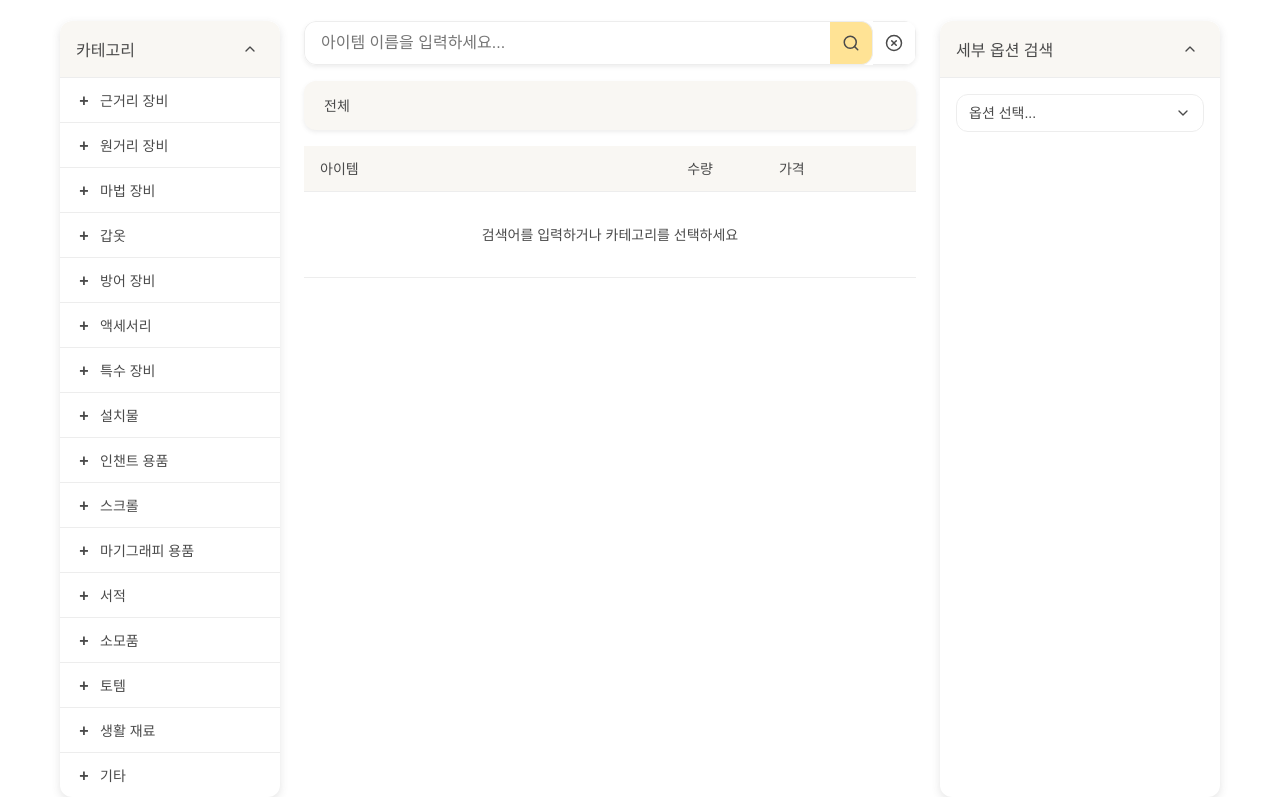
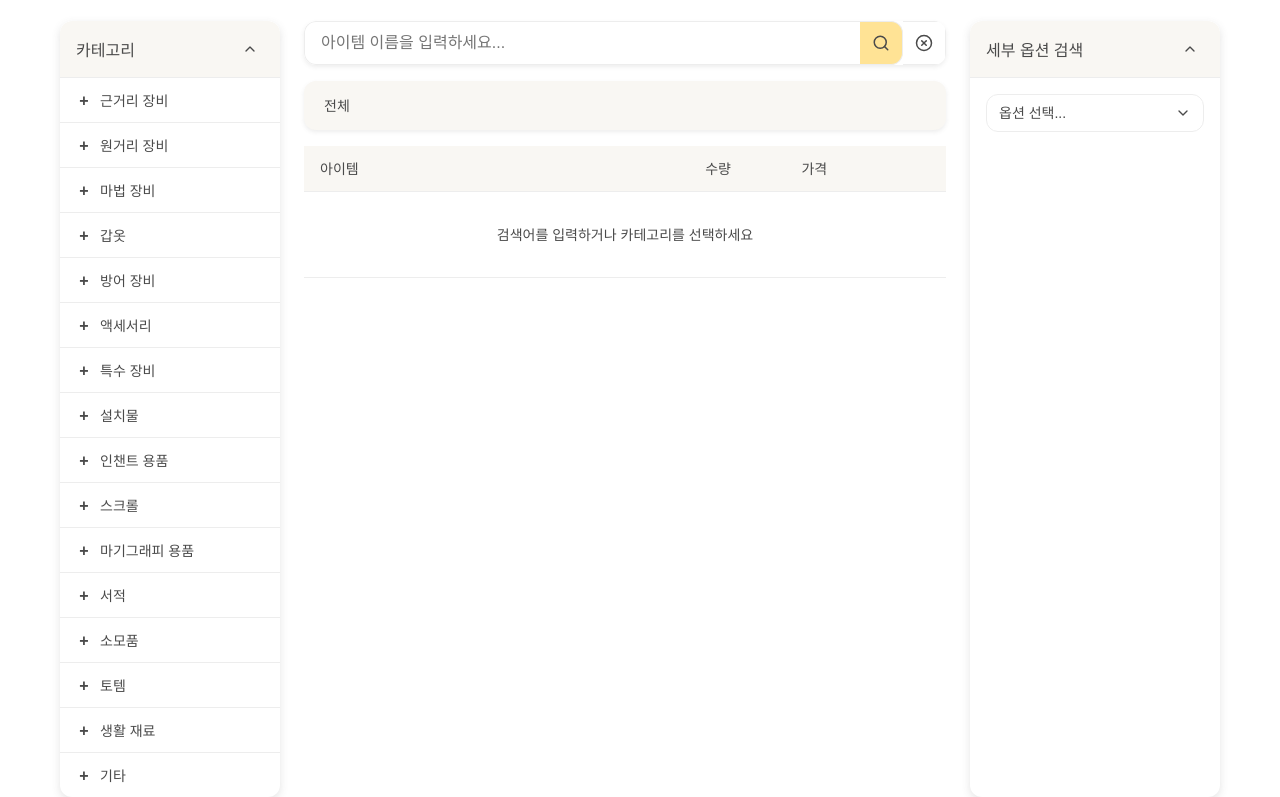
Before and after one commit to tristinia/hb, a website with bundled scripts: page pages/auction/index.html in a window 1280 px wide. Shown: the part 65-862 px from the top of the page. Built offline with nearby package versions, Linux system fonts and the light colour scheme.

Commit message:
Update auction.css

```diff
--- a/assets/css/auction.css
+++ b/assets/css/auction.css
@@ -64,7 +64,7 @@ body {
 /* 3열 레이아웃 구성 (카테고리/아이템 리스트/필터) */
 .content-layout {
     display: grid;
-    grid-template-columns: 220px 1fr 280px;
+    grid-template-columns: 220px 1fr 250px;
     grid-template-areas: "category main filter";
     gap: 24px;
     height: calc(100vh - 150px);
```
